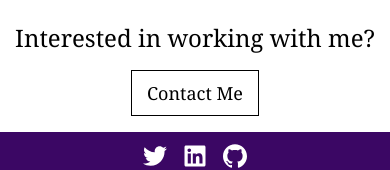
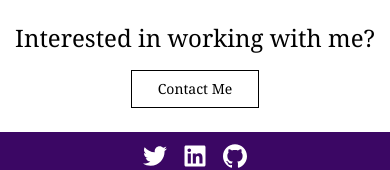
Before and after one commit to Amysly/my-port, a React (Vite) app: page /skills in a window 390 px wide. Shown: the part 932-1102 px from the top of the page. Built offline with nearby package versions, Linux system fonts and the light colour scheme.

Commit message:
updated the  about, header, skills page

```diff
--- a/src/Pages/About.jsx
+++ b/src/Pages/About.jsx
@@ -21,7 +21,7 @@ const About = () => {
           <img
             src="/images/amara.jpg"
             alt="Profile of Amarachi Obiegue"
-            className="shadow-lg sm:w-60 sm:h-60 lg:w-96 lg:h-96 object-contain
+            className="shadow-lg w-40 h-40 sm:w-60 sm:h-60 lg:w-96 lg:h-96 object-contain
             mt-4 sm:mt-4"
           />
         </div>
@@ -45,7 +45,7 @@ const About = () => {
 
       </div>
        <div className="flex justify-center mb-4">
-        <motion.h2 className="border border-white text-xl text-white whitespace-nowrap
+        <motion.h2 className="border border-white text-sm lg:text-xl text-white whitespace-nowrap
         font-serif w-32 flex items-center justify-center p-2 hover:bg-black" data-aos='fade-left'
         >
           <Link to={'/project'}>
--- a/src/Pages/Header.jsx
+++ b/src/Pages/Header.jsx
@@ -58,7 +58,7 @@ const Header = () => {
 
         {/* Mobile Sidebar */}
         <div
-          className={`lg:hidden fixed top-0 left-0 w-36 h-full bg-purple-950 shadow-xl transform
+          className={`lg:hidden fixed top-0 left-0 w-36 h-full bg-purple-950 shadow-xl transform z-10
           transition-transform duration-300 ease-in-out text-xl ${
             isOpen ? "translate-x-0" : "-translate-x-full"
           }`}
--- a/src/Pages/Skills.jsx
+++ b/src/Pages/Skills.jsx
@@ -114,8 +114,8 @@ const Skills = () => {
                  </motion.span>
             ))}
             </motion.p>
-            <h2 className="border border-black text-lg lg:text-xl text-black
-                   font-serif w-32  flex items-center justify-center p-2 mb-4 mx-auto"
+            <h2 className="border border-black text-sm lg:text-xl text-black
+                   font-serif w-32  flex items-center justify-center p-2 mb-6 mx-auto"
                    data-aos='fade-right'>
                      <Link to={'/contact'}>
                       Contact Me
```
